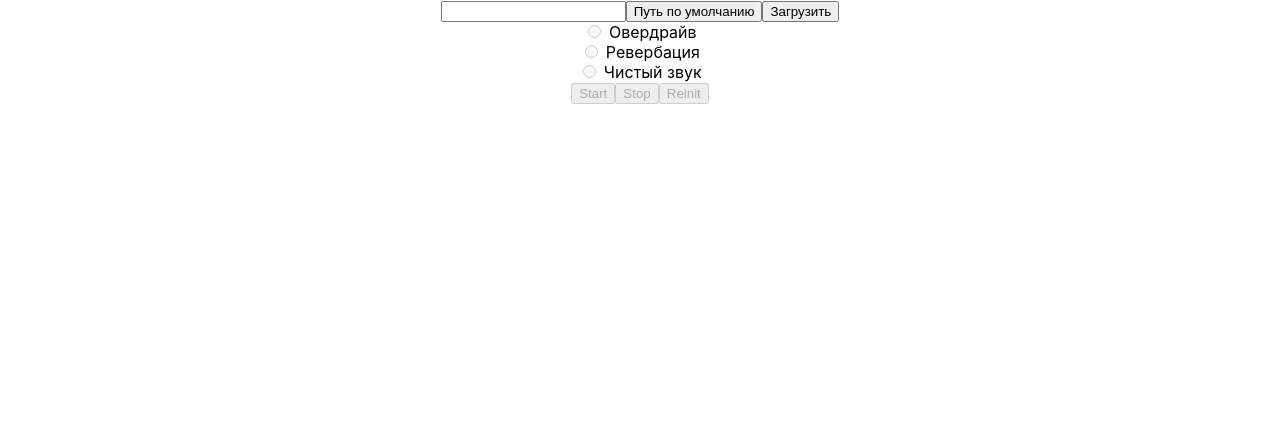
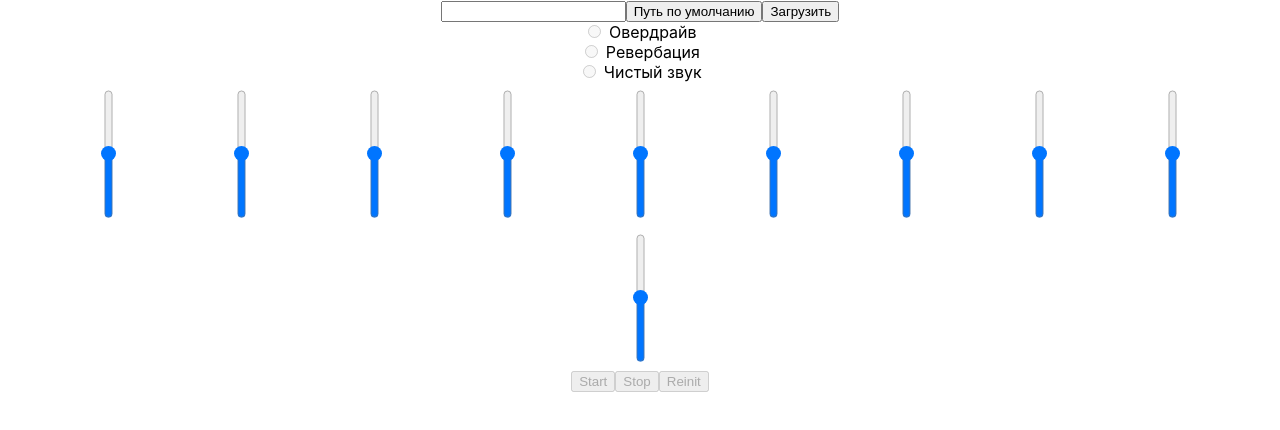
Before and after one commit to Longlom/COS_Project_2021, a React (Create React App) app: page / in a window 1280 px wide. Shown: the top 430 px of the page. Built offline with nearby package versions, Linux system fonts and the light colour scheme.

Commit message:
With equalizer workable

```diff
--- a/src/EqualizerPanel.js
+++ b/src/EqualizerPanel.js
@@ -57,9 +57,27 @@ let EqualizerPanel = ()=>{
         data.getNodeWithEqualization = getNodeWithEqualization;
         context.setData(data)
     })()
-    console.log(arrayOfBandwidthes)
+    let arrayOfControls = [];
+    let generateControls = ()=>{
+        for (let i =0; i< bandwidthNumber; i++){
+            let style = {
+                "transform": "rotate(-90deg)",
+                display:"inline-block",
+                marginTop:"5%",
+                marginBottom:"5%"
+            }
+            let onChange = ()=>{
+                filtersArray[i].gain.value = Math.floor(document.getElementById("control_"+i).value);
+                console.log(filtersArray)
+            }
+            let control = <input min={stopGail} max={passGail} type={"range"} style={style}
+                                 id={"control_"+i} onChange={onChange} step={1}/>
+            arrayOfControls.push(control)
+        }
+    }
+    generateControls();
     return <div>
-
+        {arrayOfControls}
     </div>
 }
 
```
